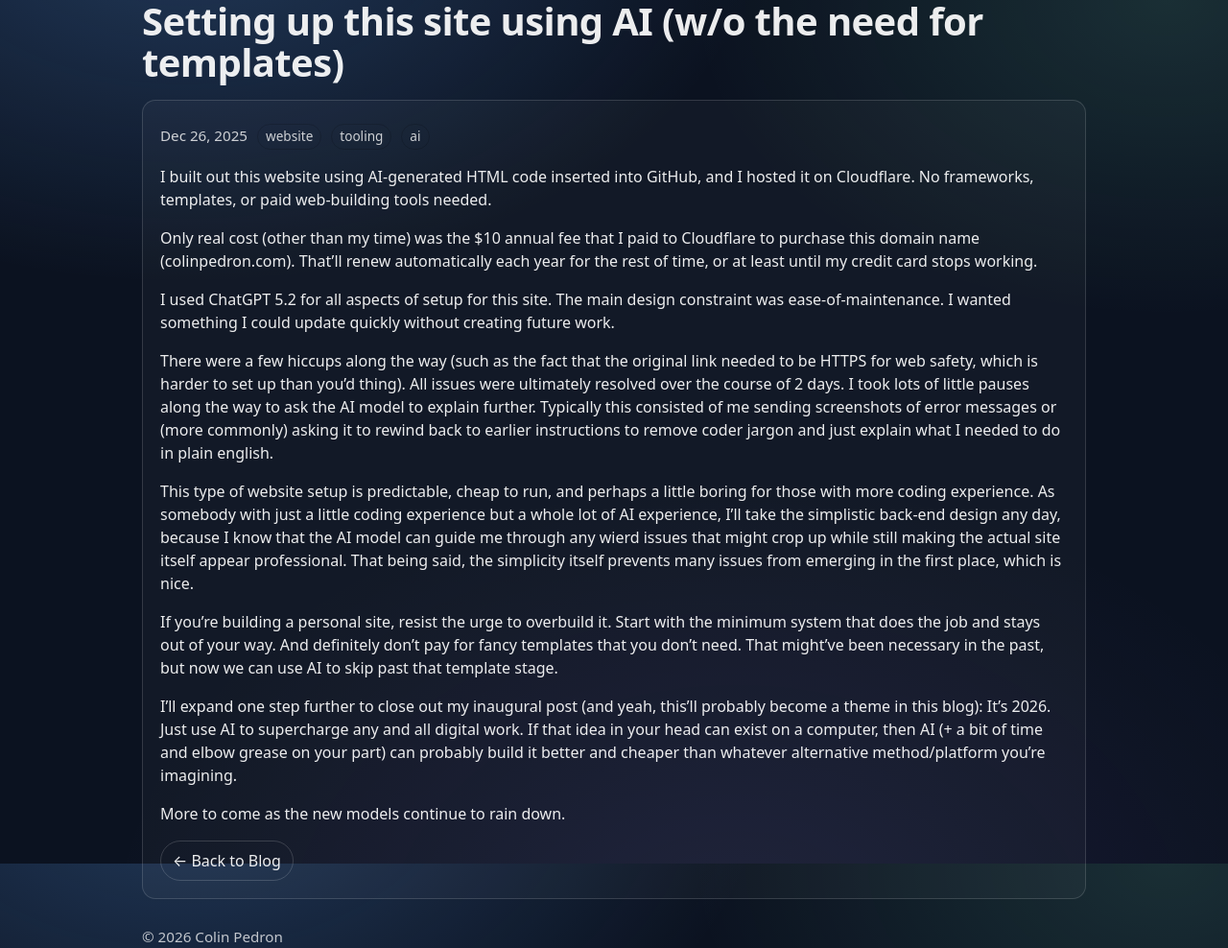
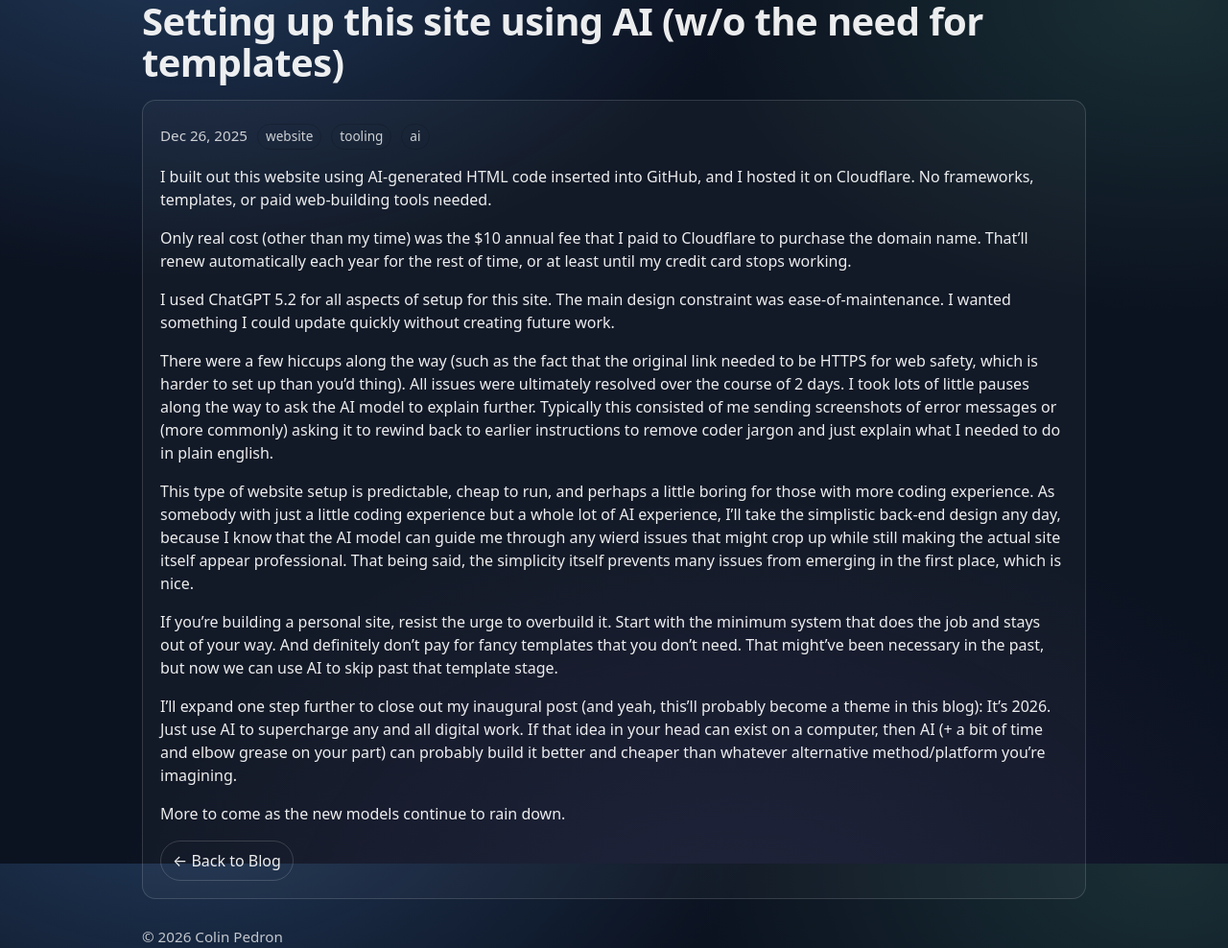
Before and after one commit to cpedron50-novaspear/colinpedron-site, a Jekyll site: the page built from _posts/2025-12-26-website-building-with-ChatGPT5.2.md, in a window 1280 px wide. Shown: the whole page at 96% size. Built offline with Jekyll 4.4.1, drawn with Linux system fonts in a browser that asks for light colours.

Commit message:
Update 2025-12-26-website-building-with-ChatGPT5.2.md

```diff
--- a/_posts/2025-12-26-website-building-with-ChatGPT5.2.md
+++ b/_posts/2025-12-26-website-building-with-ChatGPT5.2.md
@@ -8,7 +8,7 @@ tags: [website, tooling, ai]
 
 I built out this website using AI-generated HTML code inserted into GitHub, and I hosted it on Cloudflare. No frameworks, templates, or paid web-building tools needed.
 
-Only real cost (other than my time) was the $10 annual fee that I paid to Cloudflare to purchase this domain name (colinpedron.com). That'll renew automatically each year for the rest of time, or at least until my credit card stops working.
+Only real cost (other than my time) was the $10 annual fee that I paid to Cloudflare to purchase the domain name. That'll renew automatically each year for the rest of time, or at least until my credit card stops working.
 
 I used ChatGPT 5.2 for all aspects of setup for this site. The main design constraint was ease-of-maintenance. I wanted something I could update quickly without creating future work.
 
```
